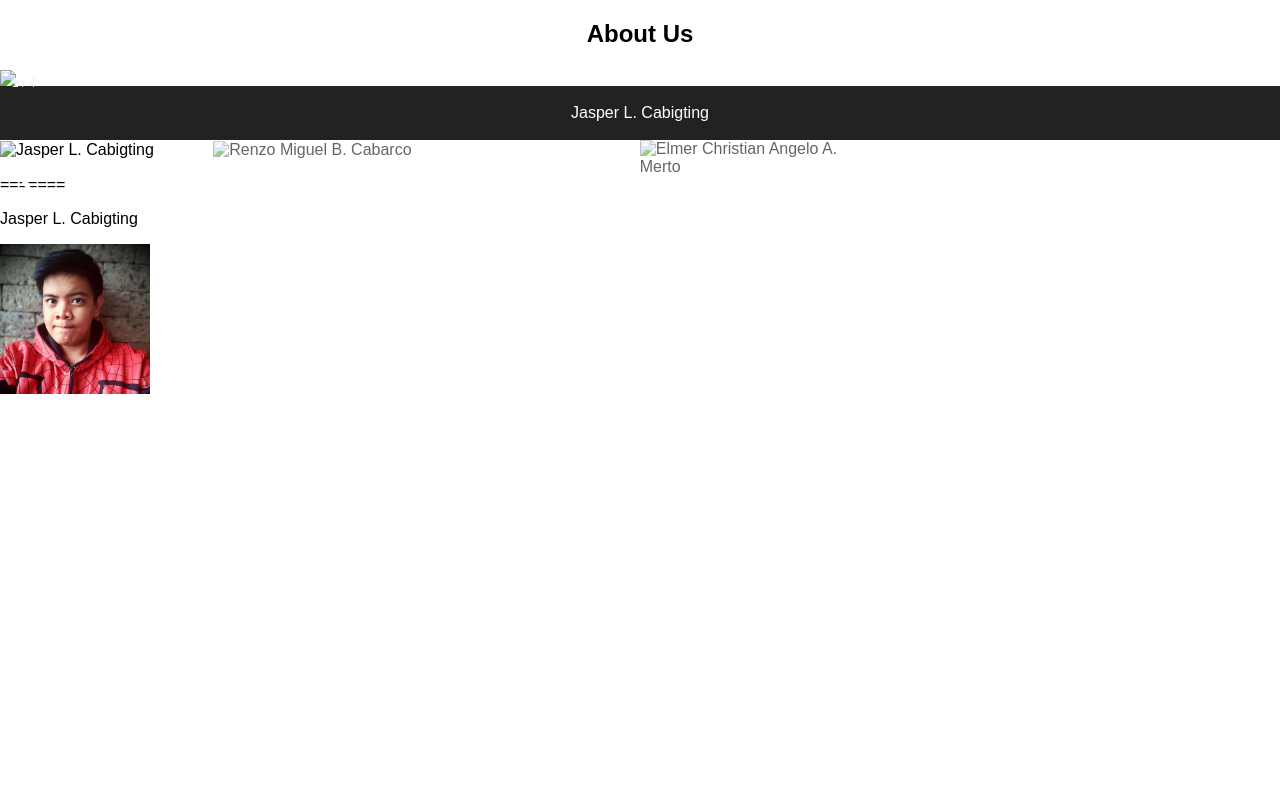
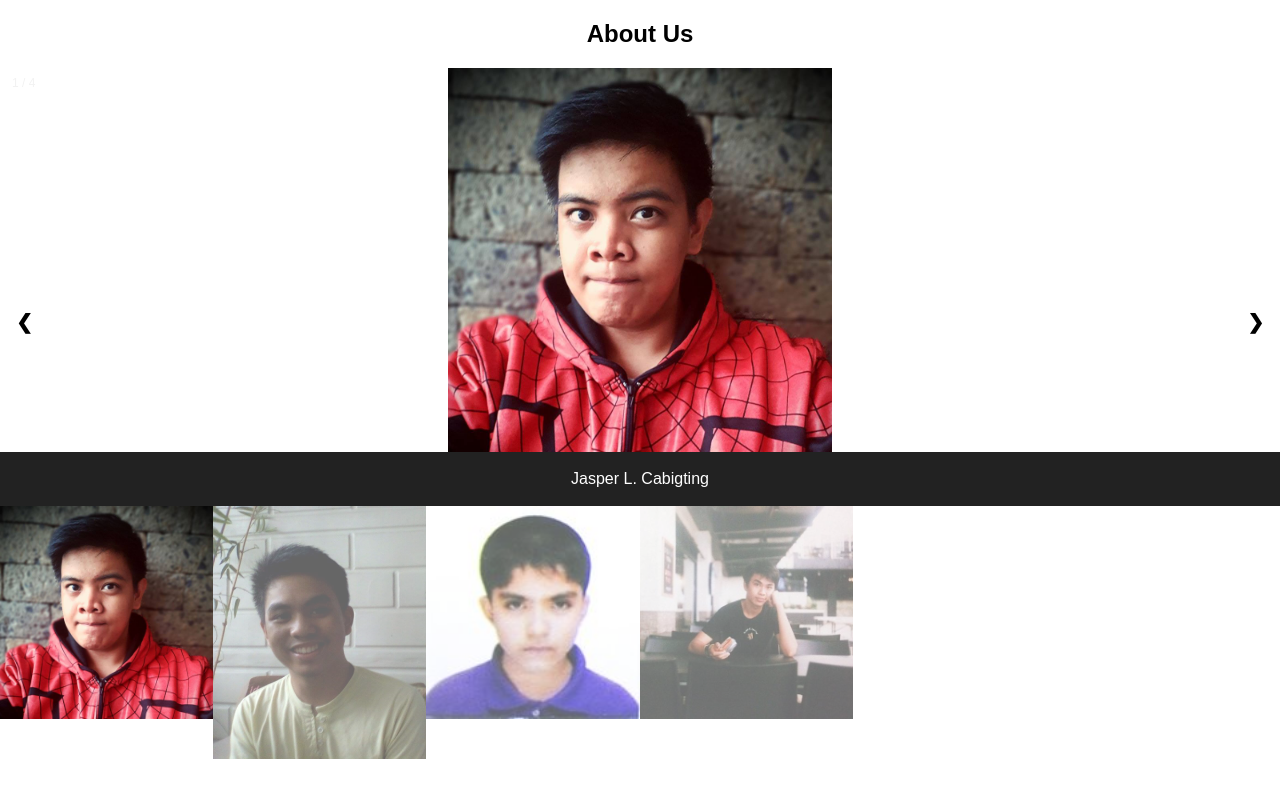
Before and after one commit to JasperCabigting/JasperCabigting.github.io, a plain HTML site: page index.html in a window 1280 px wide. Drawn offline with Linux system fonts and the light colour scheme.

Commit message:
Add files via upload

```diff
--- a/index.html
+++ b/index.html
@@ -1,3 +1,4 @@
+
 
 
 <!DOCTYPE html>
@@ -41,7 +42,7 @@
 			  width: auto;
 			  padding: 16px;
 			  margin-top: -50px;
-			  color: white;
+			  color: blue30;
 			  font-weight: bold;
 			  font-size: 20px;
 			  border-radius: 0 3px 3px 0;
@@ -109,22 +110,22 @@
 		<div class="container">
 		  <div class="mySlides">
 		    <div class="numbertext">1 / 4</div>
-		    <img src="img_woods_wide.jpg" style="width:100%">
+		    	<a href="https://jacabigting.github.io"><center><img src="jasperprofile.jpg" style="width: 30%"></center></a>
 		  </div>
 
 		  <div class="mySlides">
 		    <div class="numbertext">2 / 4</div>
-		    <img src="img_5terre_wide.jpg" style="width:100%">
+		    	<a href="https://rougeslegion.github.io"><center><img src="RenzoPic.jpg" style="width: 30%"></center></a>
 		  </div>
 
 		  <div class="mySlides">
 		    <div class="numbertext">3 / 4</div>
-		    <img src="img_mountains_wide.jpg" style="width:100%">
+		   		<a href="https://EnzoBasilia.github.io"><center><img src="enzo.jpg" style="width: 30%"></center></a>
 		  </div>
 
 		  <div class="mySlides">
 		    <div class="numbertext">4 / 4</div>
-		    <img src="img_lights_wide.jpg" style="width:100%">
+		   		<a href="https://elmer2.github.io"><center><img src="35718243.jpeg" style="width: 30%"></center></a>
 		  </div>
 
 		  <a class="prev" onclick="plusSlides(-1)">❮</a>
@@ -136,32 +137,18 @@
 
 		  <div class="row">
 		    <div class="column">
-		      <img class="demo cursor" src="img_woods.jpg" style="width:100%" onclick="currentSlide(1)" alt="Jasper L. Cabigting">
+		      <img class="demo cursor" src="jasperprofile.jpg" style="width:100%" onclick="currentSlide(1)" alt="Jasper L. Cabigting">
 		    </div>
 		    <div class="column">
-		      <img class="demo cursor" src="img_5terre.jpg" style="width:100%" onclick="currentSlide(2)" alt="Renzo Miguel B. Cabarco">
+		      <img class="demo cursor" src="RenzoPic.jpg" style="width:100%" onclick="currentSlide(2)" alt="Renzo Miguel B. Cabarco">
 		    </div>
 		    <div class="column">
-		      <img class="demo cursor" src="img_mountains.jpg" style="width:100%" onclick="currentSlide(3)" alt="">
+		      <img class="demo cursor" src="enzo.jpg" style="width:100%" onclick="currentSlide(3)" alt="Lorenzo Paulo A. Basilia">
 		    </div>
 		    <div class="column">
-		      <img class="demo cursor" src="img_lights.jpg" style="width:100%" onclick="currentSlide(4)" alt="Elmer Christian Angelo A. Merto">
+		      <img class="demo cursor" src="35718243.jpeg" style="width:100%" onclick="currentSlide(4)" alt="Elmer Christian Angelo A. Merto">
 		    </div>
 		  </div>
-=======
-<head>
-	<title> Exer 02 </title>
-</head>
-<body>
-	<div>
-		<div>
-			<!-- person 1 -->
-			<p>Jasper L. Cabigting</p>
-			<a href="https://jacabigting.github.io">
-			<!-- img -->
-			<img src="jasperprofile.jpg" alt="Jasper's Profile Picture" style="width: 150px; height: 150px;">
-			<!-- a href -->
-			</a>
 		</div>
 
 		<script>
```
